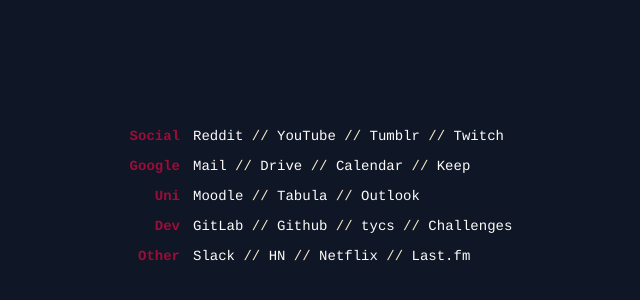
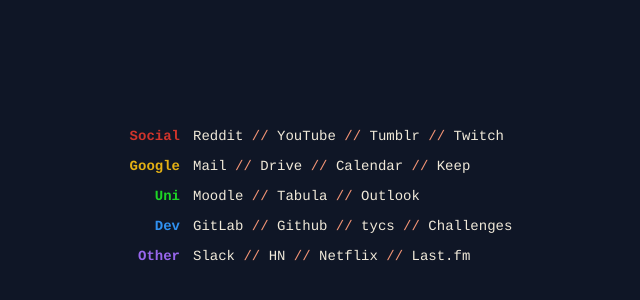
Before and after one commit to biscuitsnake/biscuitsnake.github.io, a plain HTML site: page home.html in a window 1280 px wide. Shown: the part 126-426 px from the top of the page, without its empty margins (204-844 px from the left). Drawn offline with Linux system fonts and the light colour scheme.

Commit message:
rainbow time

```diff
--- a/home.html
+++ b/home.html
@@ -41,11 +41,11 @@
 	</ul>
   </div>
   <div class="category">
-	<ul><li id="category">Social</li></ul><br>
-	<ul><li id="category">Google</li></ul><br>
-	<ul><li id="category">Uni</li></ul><br>
-	<ul><li id="category">Dev</li></ul><br>
-	<ul><li id="category">Other</li></ul><br>
+	<ul><li id="category", style="color:#cf342b">Social</li></ul><br>
+	<ul><li id="category", style="color:#e4b014">Google</li></ul><br>
+	<ul><li id="category", style="color:#1dd425">Uni</li></ul><br>
+	<ul><li id="category", style="color:#3090f0">Dev</li></ul><br>
+	<ul><li id="category", style="color:#9866ed">Other</li></ul><br>
   </div>
 </body>
 </html>
--- a/style.css
+++ b/style.css
@@ -26,12 +26,12 @@ td a {
 }
 
 a, a:link {
-	color: #FEFCFB;
+	color: #F0E9D9;
 	text-decoration: none;
 }
 
 a:hover {
-	color: #f8e9c8;
+	color: #F59576;
 }
 
 li {
@@ -50,7 +50,7 @@ ul li {
 }
 
 ul li:after {
-	color: #f8e9c8;
+	color: #F59576;
 	content: " //";
 }
 
@@ -72,7 +72,6 @@ div.category {
 	margin-right: 70%;
 	text-align: right;
 	font-weight: 900;
-	color: #9C0D38;
 	float: right;
 	display: table;
 	position: absolute;
```
